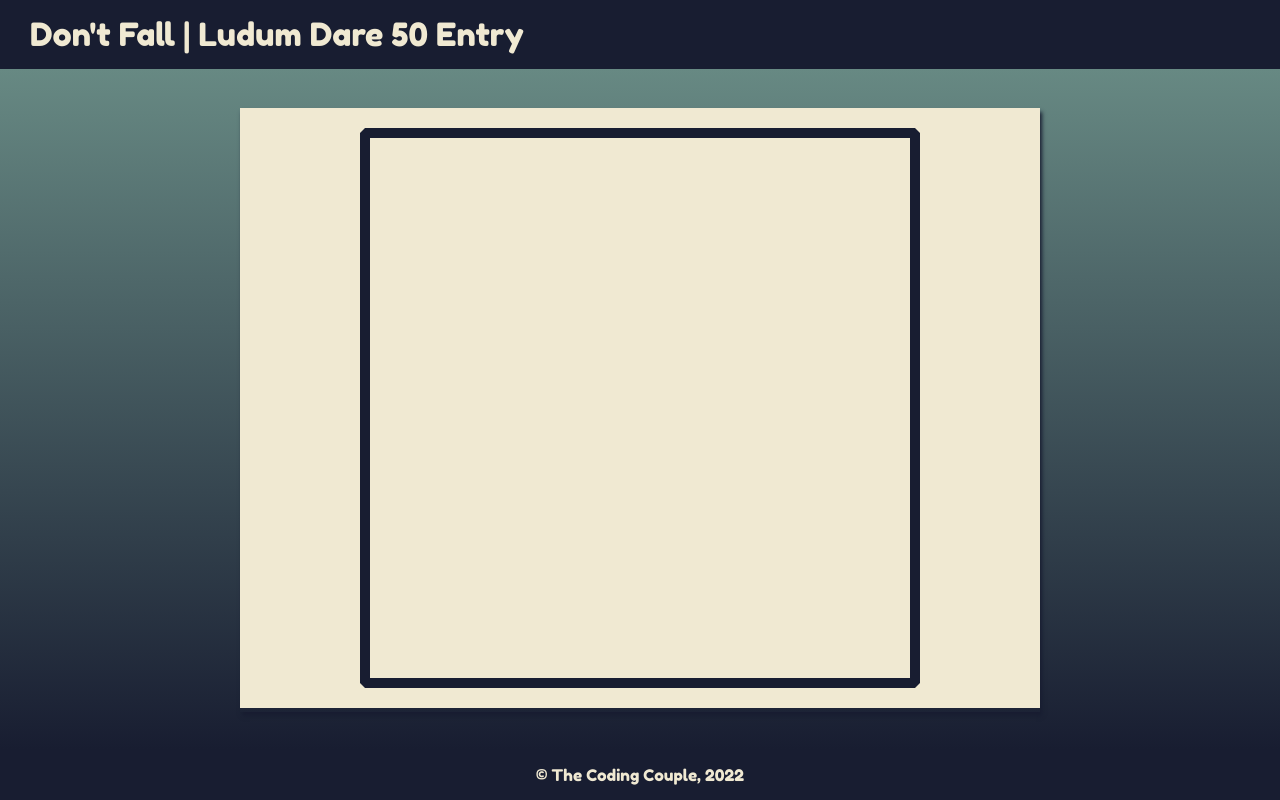
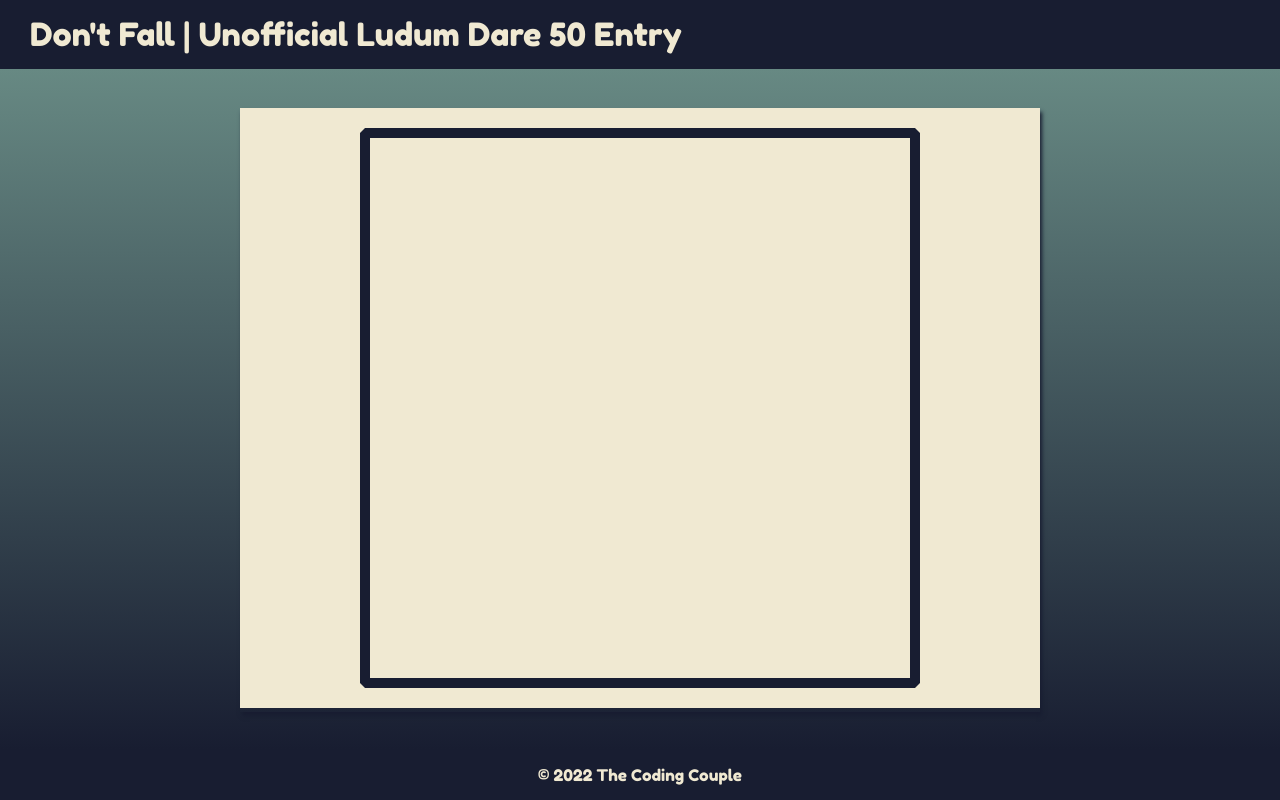
Before and after one commit to thecodingcouple/ludum-dare-50, a website with bundled scripts: page dist/index.html in a window 1280 px wide. Built offline with nearby package versions, Linux system fonts and the light colour scheme; no server answers.

Commit message:
updating gh-pages

```diff
--- a/dist/index.html
+++ b/dist/index.html
@@ -1 +1 @@
-<!doctype html><html><head><title>Don't Fall | Ludum Dare 50 Entry</title><meta charset="UTF-8"><meta http-equiv="X-UA-Compatible" content="IE=edge"><meta name="viewport" content="width=device-width,initial-scale=1"><link rel="shortcut icon" type="image/x-icon" href="public/favicon.ico"/><link rel="preconnect" href="https://fonts.googleapis.com"><link rel="preconnect" href="https://fonts.gstatic.com" crossorigin><link href="https://fonts.googleapis.com/css2?family=Fredoka+One&display=swap" rel="stylesheet"><script defer="defer" src="bundle.min.js"></script></head><body><header><a href="https://github.com/thecodingcouple/ludum-dare-50">Don't Fall | Ludum Dare 50 Entry</a></header><main><section><div id="game-container" style="font-family: dogica;"></div></section></main><footer><a href="https://www.thecodingcouple.com/">&copy; The Coding Couple, 2022</a></footer></body></html>
+<!doctype html><html><head><title>Don't Fall | Unofficial Ludum Dare 50 Entry</title><meta charset="UTF-8"><meta http-equiv="X-UA-Compatible" content="IE=edge"><meta name="viewport" content="width=device-width,initial-scale=1"><link rel="shortcut icon" type="image/x-icon" href="public/favicon.ico"/><link rel="preconnect" href="https://fonts.googleapis.com"><link rel="preconnect" href="https://fonts.gstatic.com" crossorigin><link href="https://fonts.googleapis.com/css2?family=Fredoka+One&display=swap" rel="stylesheet"><script defer="defer" src="bundle.min.js"></script></head><body><header><a href="https://github.com/thecodingcouple/ludum-dare-50">Don't Fall | Unofficial Ludum Dare 50 Entry</a></header><main><section><div id="game-container"></div></section></main><footer><a href="https://www.thecodingcouple.com/">&copy; 2022 The Coding Couple</a></footer></body></html>
```
Also changed, not shown: 1 other file.
